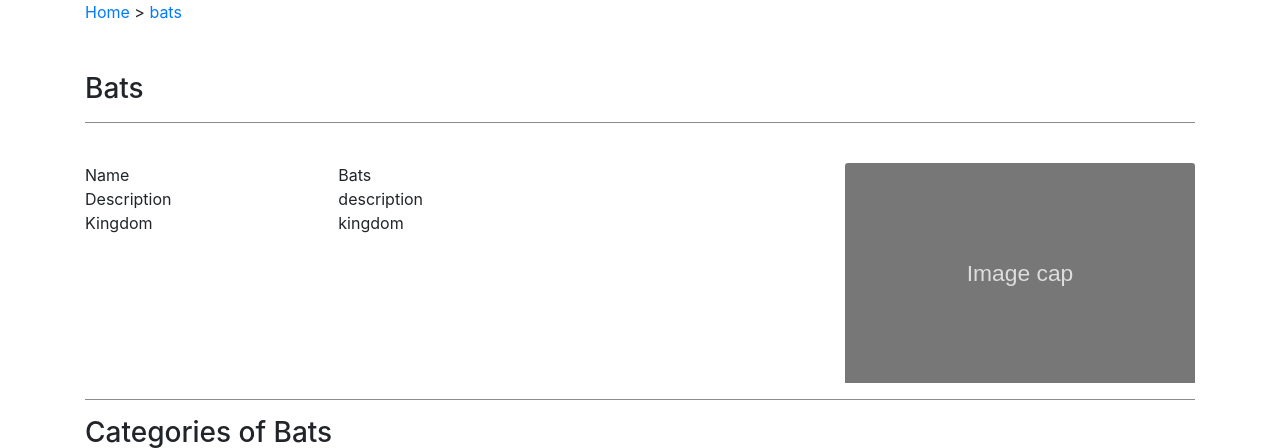
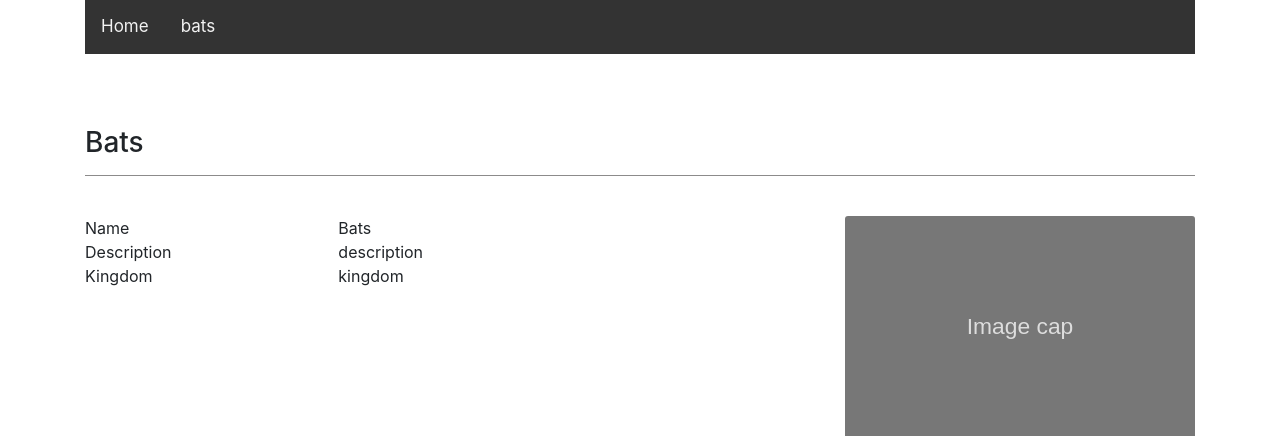
Before and after one commit to ZooReach/dashboard, a Flask app: page /category/bats in a window 1280 px wide. Shown: the part 56-504 px from the top of the page. Run offline with Flask 2, Linux system fonts and the light colour scheme; some libraries are stand-ins or nearby versions.

Commit message:
css style for navigation link

```diff
--- a/app/static/css/others/main.css
+++ b/app/static/css/others/main.css
@@ -92,3 +92,30 @@ hr.header-line{
  min-height: 50px;
  width: 100%;
 }
+
+.topnav {
+  background-color: #333;
+  overflow: hidden;
+}
+
+/* Style the links inside the navigation bar */
+.topnav a {
+  float: left;
+  color: #f2f2f2;
+  text-align: center;
+  padding: 14px 16px;
+  text-decoration: none;
+  font-size: 17px;
+}
+
+/* Change the color of links on hover */
+.topnav a:hover {
+  background-color: #ddd;
+  color: black;
+}
+
+/* Add a color to the active/current link */
+.topnav a.active {
+  background-color: #4CAF50;
+  color: white;
+}
--- a/app/templates/common/navigator.html
+++ b/app/templates/common/navigator.html
@@ -1,7 +1,10 @@
 {% block navigator %}
+<div class="topnav">
 <a href="/"> Home</a>
 {% for name in fullpath %}
 {% set href = '/'.join(fullpath).split(name,2)[0]+name %}
-> <a href="/category/{{href}}">{{name}}</a>
+<a href="/category/{{href}}">{{name}}</a>
 {% endfor %}
+</div>
+
 {% endblock navigator %}
```
